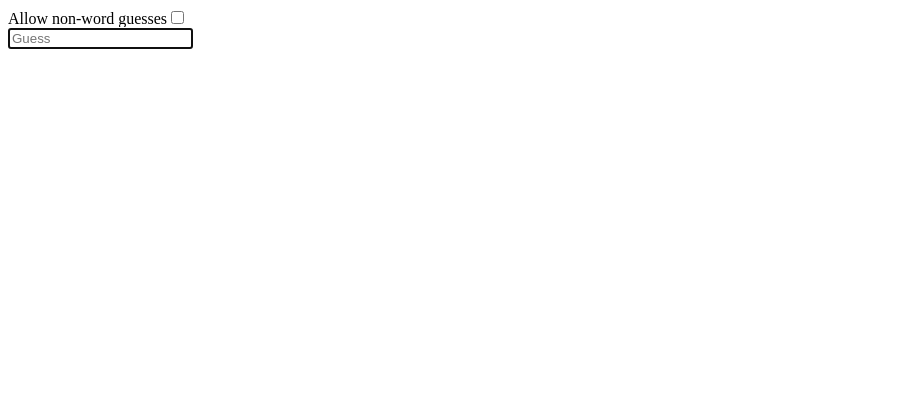
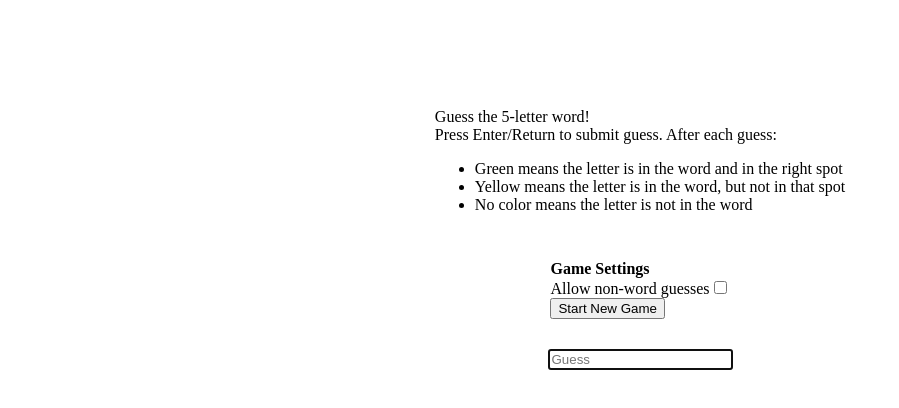
Before and after one commit to nbgraham/word-guessing, a React (Create React App) app: page / in a window 1280 px wide. Shown: the top 408 px of the page, without its empty margins (0-899 px from the left). Built offline with nearby package versions, Linux system fonts and the light colour scheme.

Commit message:
center app and show directions

```diff
--- a/src/App.tsx
+++ b/src/App.tsx
@@ -14,9 +14,9 @@ const SIZE = 5;
 
 const $allowNonWordGuesses = new Observable(false);
 
-function App() {
+const App: React.FC = () => {
   const [answer, setAnswer] = useState(getRandomWord(SIZE));
-  const handleRestart = () => {
+  const handleNewGame = () => {
     setAnswer(getRandomWord(SIZE));
   };
 
@@ -24,16 +24,39 @@ function App() {
     useObservable($allowNonWordGuesses);
 
   return (
+    <div
+      style={{
+        display: "flex",
+        flexDirection: "column",
+        alignItems: "center",
+        gap: 30,
+        padding: 100,
+      }}
+    >
       <div>
+        Guess the 5-letter word! <br/>
+        Press Enter/Return to submit guess. After each guess:
+        <ul>
+          <li>Green means the letter is in the word and in the right spot</li>
+          <li>Yellow means the letter is in the word, but not in that spot</li>
+          <li>No color means the letter is not in the word</li>
+        </ul>
+      </div>
+
+      <div>
+        <strong>Game Settings</strong>
         <Checkbox
           label="Allow non-word guesses"
           checked={allowNonWordGuesses}
           onChange={setAllowNonWordGuesses}
         />
-      <Game key={answer} answer={answer} onRestart={handleRestart} />
+        <button onClick={handleNewGame}>Start New Game</button>
+      </div>
+
+      <Game key={answer} answer={answer} onNewGame={handleNewGame} />
     </div>
   );
-}
+};
 
 const Checkbox: React.FC<{
   label: string;
@@ -55,8 +78,8 @@ const Checkbox: React.FC<{
 
 const Game: React.FC<{
   answer: string;
-  onRestart: () => void;
-}> = ({ answer, onRestart }) => {
+  onNewGame: () => void;
+}> = ({ answer, onNewGame }) => {
   const [guesses, addGuess] = useReducer<Reducer<string[], string>>(
     (state, action) => [...state, action],
     []
@@ -77,7 +100,7 @@ const Game: React.FC<{
       {won ? (
         <div>
           You won!
-          <button onClick={onRestart}>Restart?</button>
+          <button onClick={onNewGame}>New Game?</button>
         </div>
       ) : (
         <Guess key={guesses.length} onSubmitGuess={handleSubmitGuess} />
```
Lines whose indentation alone changed are shown as unchanged.
